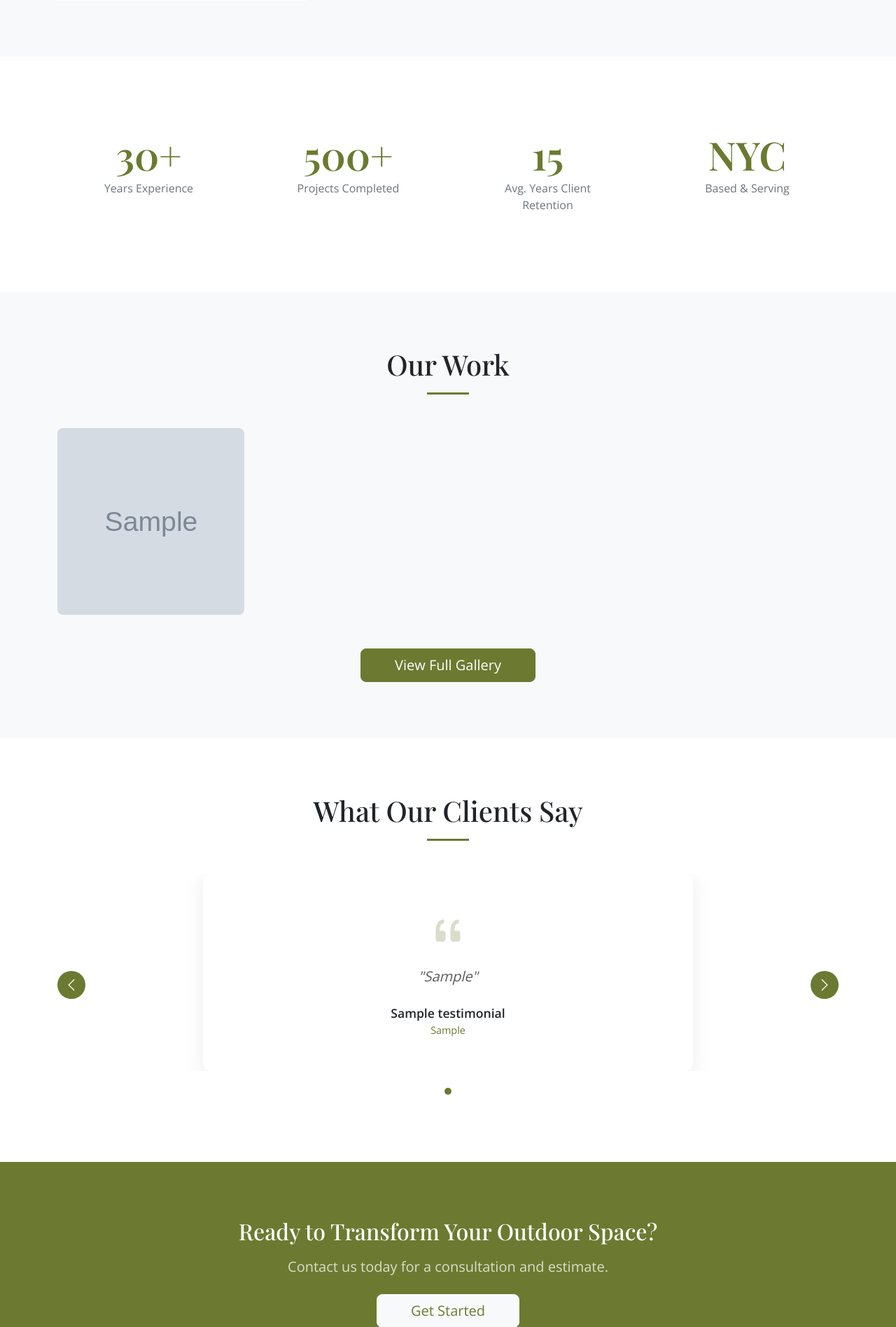
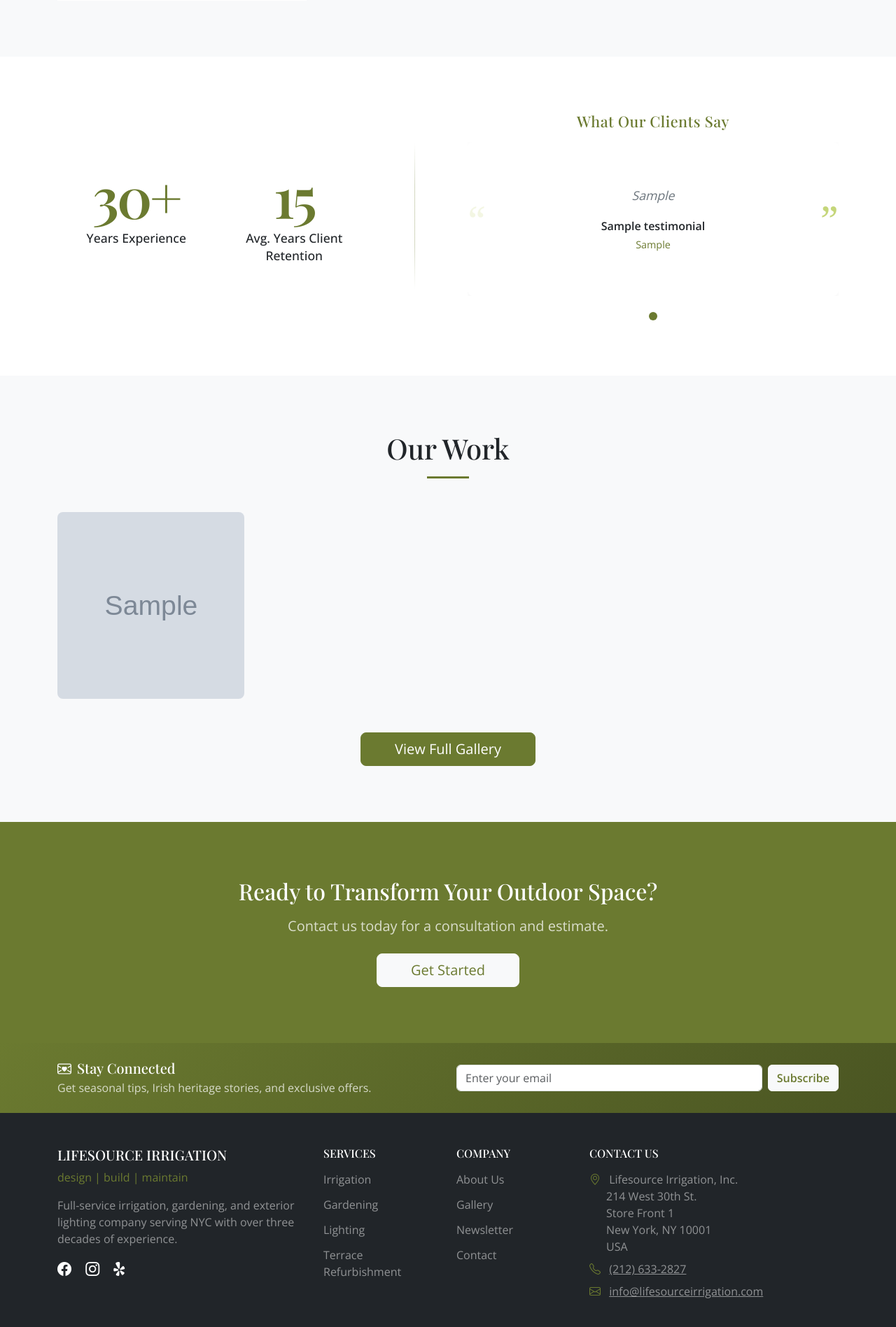
Before and after one commit to tigerpadla/lifesource-irrigation, a Django app: page / in a window 1280 px wide. Shown: the part 1351-3248 px from the top of the page at 70% size. Run offline with Django 5.2, Linux system fonts and the light colour scheme; tables that the repository leaves empty hold one stand-in row (values such as "Sample post"); grey boxes marked "Sample" are stand-in pictures; some libraries are stand-ins or nearby versions.

Commit message:
Reduce trust stats to 2 and combine with testimonials into unified section with fade carousel

```diff
--- a/static/css/style.css
+++ b/static/css/style.css
@@ -435,22 +435,210 @@
 }
 
 /* Trust Indicators */
+.trust-stats-wrapper {
+    padding: 2rem 0;
+}
+
 .trust-item {
     text-align: center;
-    padding: 2rem;
+    padding: 1.5rem;
+    position: relative;
 }
 
 .trust-item .number {
     font-family: var(--font-heading);
-    font-size: 3.5rem;
+    font-size: 5rem;
     font-weight: 600;
     color: var(--ls-green);
     line-height: 1;
+    letter-spacing: -3px;
+    margin-bottom: 0.5rem;
 }
 
 .trust-item .label {
+    color: var(--ls-dark);
+    font-size: 1.1rem;
+    font-weight: 500;
+    line-height: 1.4;
+    max-width: 180px;
+    margin: 0 auto;
+}
+
+/* Vertical Divider */
+.vertical-divider {
+    width: 1px;
+    height: 70%;
+    background: linear-gradient(180deg, transparent 0%, var(--ls-green) 30%, var(--ls-green) 70%, transparent 100%);
+    opacity: 0.3;
+    align-self: center;
+}
+
+/* Testimonial Section */
+.testimonial-section {
+    display: flex;
+    flex-direction: column;
+    justify-content: center;
+    padding-left: 1rem;
+}
+
+.testimonial-heading {
+    font-family: var(--font-heading);
+    font-size: 1.35rem;
+    color: var(--ls-green);
+    font-weight: 500;
+    letter-spacing: 0.5px;
+    margin-bottom: 1rem !important;
+}
+
+/* Fixed height carousel to prevent resizing */
+#testimonialCarousel .carousel-inner {
+    height: 220px;
+}
+
+#testimonialCarousel .carousel-item {
+    height: 220px;
+    transition: opacity 0.6s ease-in-out;
+}
+
+/* Fade transition instead of slide */
+#testimonialCarousel.carousel-fade .carousel-item {
+    opacity: 0;
+    transition: opacity 0.6s ease-in-out;
+}
+
+#testimonialCarousel.carousel-fade .carousel-item.active {
+    opacity: 1;
+}
+
+#testimonialCarousel.carousel-fade .carousel-item-next.carousel-item-start,
+#testimonialCarousel.carousel-fade .carousel-item-prev.carousel-item-end {
+    opacity: 1;
+}
+
+.testimonial-card {
+    padding: 0 3rem;
+    position: relative;
+    height: 100%;
+    display: flex;
+    flex-direction: column;
+    justify-content: center;
+    align-items: center;
+}
+
+/* Opening quote - left side */
+.testimonial-card::before {
+    content: "\201C";
+    font-family: Georgia, 'Times New Roman', serif;
+    font-size: 3.5rem;
+    line-height: 1;
+    color: var(--ls-green-light);
+    position: absolute;
+    top: 50%;
+    left: 0;
+    transform: translateY(-50%);
+}
+
+/* Closing quote - right side */
+.testimonial-card::after {
+    content: "\201D";
+    font-family: Georgia, 'Times New Roman', serif;
+    font-size: 3.5rem;
+    line-height: 1;
+    color: var(--ls-green-light);
+    position: absolute;
+    top: 50%;
+    right: 0;
+    transform: translateY(-50%);
+}
+
+.testimonial-card .testimonial-quote {
+    font-size: 1.1rem;
+    font-style: italic;
     color: var(--ls-gray);
-    margin-top: 0.5rem;
+    line-height: 1.7;
+    margin-bottom: 1rem;
+    max-width: 420px;
+    text-align: center;
+}
+
+.testimonial-author {
+    display: flex;
+    flex-direction: column;
+    align-items: center;
+    gap: 0.25rem;
+}
+
+.testimonial-author .author-name {
+    font-weight: 600;
+    color: var(--ls-dark);
+    font-size: 1rem;
+}
+
+.testimonial-author .author-location {
+    color: var(--ls-green);
+    font-size: 0.9rem;
+}
+
+/* Carousel Indicators Override */
+#testimonialCarousel .carousel-indicators {
+    margin-bottom: 0;
+}
+
+#testimonialCarousel .carousel-indicators button {
+    width: 10px;
+    height: 10px;
+    border-radius: 50%;
+    background-color: var(--ls-green-light);
+    opacity: 0.35;
+    border: none;
+    margin: 0 5px;
+    transition: all 0.3s ease;
+}
+
+#testimonialCarousel .carousel-indicators button.active {
+    opacity: 1;
+    background-color: var(--ls-green);
+    transform: scale(1.2);
+}
+
+/* Mobile Responsive */
+@media (max-width: 991.98px) {
+    .trust-item .number {
+        font-size: 4rem;
+    }
+
+    .trust-item .label {
+        font-size: 1rem;
+    }
+
+    .trust-stats-wrapper {
+        border-bottom: 1px solid rgba(164, 187, 75, 0.25);
+        padding-bottom: 2rem;
+        margin-bottom: 1rem;
+    }
+
+    .testimonial-section {
+        padding-left: 0;
+    }
+
+    .testimonial-card {
+        padding: 0 2.5rem;
+    }
+
+    .testimonial-card::before,
+    .testimonial-card::after {
+        font-size: 2.5rem;
+    }
+
+    .testimonial-card .testimonial-quote {
+        font-size: 1rem;
+        max-width: 100%;
+    }
+
+    #testimonialCarousel .carousel-inner,
+    #testimonialCarousel .carousel-item {
+        height: 240px;
+    }
 }
 
 /* Newsletter Bar */
--- a/templates/core/home.html
+++ b/templates/core/home.html
@@ -90,32 +90,98 @@
     </div>
 </section>
 
-<!-- Trust Indicators -->
+<!-- Trust Indicators & Testimonials -->
 <section class="py-section bg-white">
     <div class="container">
-        <div class="row text-center">
-            <div class="col-md-3 col-6 animate-on-scroll">
+        <div class="row align-items-stretch">
+            <!-- Trust Stats - Left Side -->
+            <div class="col-lg-5 mb-4 mb-lg-0">
+                <div class="trust-stats-wrapper h-100 d-flex align-items-center justify-content-center">
+                    <div class="row text-center w-100">
+                        <div class="col-6 animate-on-scroll">
                             <div class="trust-item">
                                 <div class="number">30+</div>
                                 <div class="label">Years Experience</div>
                             </div>
                         </div>
-            <div class="col-md-3 col-6 animate-on-scroll">
-                <div class="trust-item">
-                    <div class="number">500+</div>
-                    <div class="label">Projects Completed</div>
-                </div>
-            </div>
-            <div class="col-md-3 col-6 animate-on-scroll">
+                        <div class="col-6 animate-on-scroll">
                             <div class="trust-item">
                                 <div class="number">15</div>
                                 <div class="label">Avg. Years Client Retention</div>
                             </div>
                         </div>
-            <div class="col-md-3 col-6 animate-on-scroll">
-                <div class="trust-item">
-                    <div class="number">NYC</div>
-                    <div class="label">Based & Serving</div>
+                    </div>
+                </div>
+            </div>
+
+            <!-- Divider -->
+            <div class="col-lg-1 d-none d-lg-flex justify-content-center">
+                <div class="vertical-divider"></div>
+            </div>
+
+            <!-- Testimonials Carousel - Right Side -->
+            <div class="col-lg-6">
+                <div class="testimonial-section h-100">
+                    <h3 class="testimonial-heading text-center mb-4">What Our Clients Say</h3>
+                    <div id="testimonialCarousel" class="carousel slide carousel-fade" data-bs-ride="carousel" data-bs-interval="4000">
+                        <div class="carousel-inner">
+                            {% if testimonials %}
+                                {% for testimonial in testimonials %}
+                                <div class="carousel-item {% if forloop.first %}active{% endif %}">
+                                    <div class="testimonial-card text-center">
+                                        <p class="testimonial-quote">{{ testimonial.quote }}</p>
+                                        <div class="testimonial-author">
+                                            <span class="author-name">{{ testimonial.client_name }}</span>
+                                            <span class="author-location">{{ testimonial.location }}</span>
+                                        </div>
+                                    </div>
+                                </div>
+                                {% endfor %}
+                            {% else %}
+                                <!-- Placeholder testimonials -->
+                                <div class="carousel-item active">
+                                    <div class="testimonial-card text-center">
+                                        <p class="testimonial-quote">LifeSource transformed our rooftop into a true oasis. The irrigation system works flawlessly.</p>
+                                        <div class="testimonial-author">
+                                            <span class="author-name">Sarah M.</span>
+                                            <span class="author-location">Upper West Side</span>
+                                        </div>
+                                    </div>
+                                </div>
+                                <div class="carousel-item">
+                                    <div class="testimonial-card text-center">
+                                        <p class="testimonial-quote">Declan and his team have maintained our terrace garden for over 15 years. Unmatched attention to detail.</p>
+                                        <div class="testimonial-author">
+                                            <span class="author-name">James & Linda K.</span>
+                                            <span class="author-location">Tribeca</span>
+                                        </div>
+                                    </div>
+                                </div>
+                                <div class="carousel-item">
+                                    <div class="testimonial-card text-center">
+                                        <p class="testimonial-quote">The lighting design they created for our garden is absolutely stunning.</p>
+                                        <div class="testimonial-author">
+                                            <span class="author-name">Michael R.</span>
+                                            <span class="author-location">Chelsea</span>
+                                        </div>
+                                    </div>
+                                </div>
+                            {% endif %}
+                        </div>
+
+                        <!-- Carousel Indicators -->
+                        <div class="carousel-indicators position-relative mt-4">
+                            {% if testimonials %}
+                                {% for testimonial in testimonials %}
+                                <button type="button" data-bs-target="#testimonialCarousel" data-bs-slide-to="{{ forloop.counter0 }}" {% if forloop.first %}class="active" aria-current="true"{% endif %} aria-label="Testimonial {{ forloop.counter }}"></button>
+                                {% endfor %}
+                            {% else %}
+                                <button type="button" data-bs-target="#testimonialCarousel" data-bs-slide-to="0" class="active" aria-current="true" aria-label="Testimonial 1"></button>
+                                <button type="button" data-bs-target="#testimonialCarousel" data-bs-slide-to="1" aria-label="Testimonial 2"></button>
+                                <button type="button" data-bs-target="#testimonialCarousel" data-bs-slide-to="2" aria-label="Testimonial 3"></button>
+                            {% endif %}
+                        </div>
+                    </div>
                 </div>
             </div>
         </div>
@@ -152,95 +218,6 @@
         </div>
         <div class="text-center mt-5">
             <a href="{% url 'gallery:gallery' %}" class="btn btn-success btn-lg px-5">View Full Gallery</a>
-        </div>
-    </div>
-</section>
-
-<!-- Testimonials Carousel -->
-<section class="py-section bg-white">
-    <div class="container">
-        <h2 class="section-title text-center">What Our Clients Say</h2>
-
-        <div id="testimonialCarousel" class="carousel slide" data-bs-ride="carousel" data-bs-interval="3000">
-            <div class="carousel-inner">
-                {% if testimonials %}
-                    {% for testimonial in testimonials %}
-                    <div class="carousel-item {% if forloop.first %}active{% endif %}">
-                        <div class="row justify-content-center">
-                            <div class="col-lg-8">
-                                <div class="testimonial-carousel-card text-center p-4 p-md-5">
-                                    <i class="bi bi-quote display-4 text-success opacity-25 mb-3"></i>
-                                    <p class="fs-5 fst-italic text-muted mb-4">"{{ testimonial.quote }}"</p>
-                                    <div class="client-name fw-bold">{{ testimonial.client_name }}</div>
-                                    <div class="client-location text-success">{{ testimonial.location }}</div>
-                                </div>
-                            </div>
-                        </div>
-                    </div>
-                    {% endfor %}
-                {% else %}
-                    <!-- Placeholder testimonials -->
-                    <div class="carousel-item active">
-                        <div class="row justify-content-center">
-                            <div class="col-lg-8">
-                                <div class="testimonial-carousel-card text-center p-4 p-md-5">
-                                    <i class="bi bi-quote display-4 text-success opacity-25 mb-3"></i>
-                                    <p class="fs-5 fst-italic text-muted mb-4">"LifeSource transformed our rooftop into a true oasis. The irrigation system works flawlessly and we never have to worry about our plants."</p>
-                                    <div class="client-name fw-bold">Sarah M.</div>
-                                    <div class="client-location text-success">Upper West Side</div>
-                                </div>
-                            </div>
-                        </div>
-                    </div>
-                    <div class="carousel-item">
-                        <div class="row justify-content-center">
-                            <div class="col-lg-8">
-                                <div class="testimonial-carousel-card text-center p-4 p-md-5">
-                                    <i class="bi bi-quote display-4 text-success opacity-25 mb-3"></i>
-                                    <p class="fs-5 fst-italic text-muted mb-4">"Declan and his team have maintained our terrace garden for over 15 years. Their attention to detail and knowledge is unmatched."</p>
-                                    <div class="client-name fw-bold">James & Linda K.</div>
-                                    <div class="client-location text-success">Tribeca</div>
-                                </div>
-                            </div>
-                        </div>
-                    </div>
-                    <div class="carousel-item">
-                        <div class="row justify-content-center">
-                            <div class="col-lg-8">
-                                <div class="testimonial-carousel-card text-center p-4 p-md-5">
-                                    <i class="bi bi-quote display-4 text-success opacity-25 mb-3"></i>
-                                    <p class="fs-5 fst-italic text-muted mb-4">"The lighting design they created for our garden is absolutely stunning. We can finally enjoy our outdoor space in the evenings."</p>
-                                    <div class="client-name fw-bold">Michael R.</div>
-                                    <div class="client-location text-success">Chelsea</div>
-                                </div>
-                            </div>
-                        </div>
-                    </div>
-                {% endif %}
-            </div>
-
-            <!-- Carousel Controls -->
-            <button class="carousel-control-prev" type="button" data-bs-target="#testimonialCarousel" data-bs-slide="prev">
-                <span class="carousel-control-prev-icon bg-success rounded-circle p-3" aria-hidden="true"></span>
-                <span class="visually-hidden">Previous</span>
-            </button>
-            <button class="carousel-control-next" type="button" data-bs-target="#testimonialCarousel" data-bs-slide="next">
-                <span class="carousel-control-next-icon bg-success rounded-circle p-3" aria-hidden="true"></span>
-                <span class="visually-hidden">Next</span>
-            </button>
-
-            <!-- Carousel Indicators -->
-            <div class="carousel-indicators position-relative mt-4">
-                {% if testimonials %}
-                    {% for testimonial in testimonials %}
-                    <button type="button" data-bs-target="#testimonialCarousel" data-bs-slide-to="{{ forloop.counter0 }}" {% if forloop.first %}class="active" aria-current="true"{% endif %} aria-label="Testimonial {{ forloop.counter }}"></button>
-                    {% endfor %}
-                {% else %}
-                    <button type="button" data-bs-target="#testimonialCarousel" data-bs-slide-to="0" class="active" aria-current="true" aria-label="Testimonial 1"></button>
-                    <button type="button" data-bs-target="#testimonialCarousel" data-bs-slide-to="1" aria-label="Testimonial 2"></button>
-                    <button type="button" data-bs-target="#testimonialCarousel" data-bs-slide-to="2" aria-label="Testimonial 3"></button>
-                {% endif %}
-            </div>
         </div>
     </div>
 </section>
```
Lines whose indentation alone changed are shown as unchanged.
